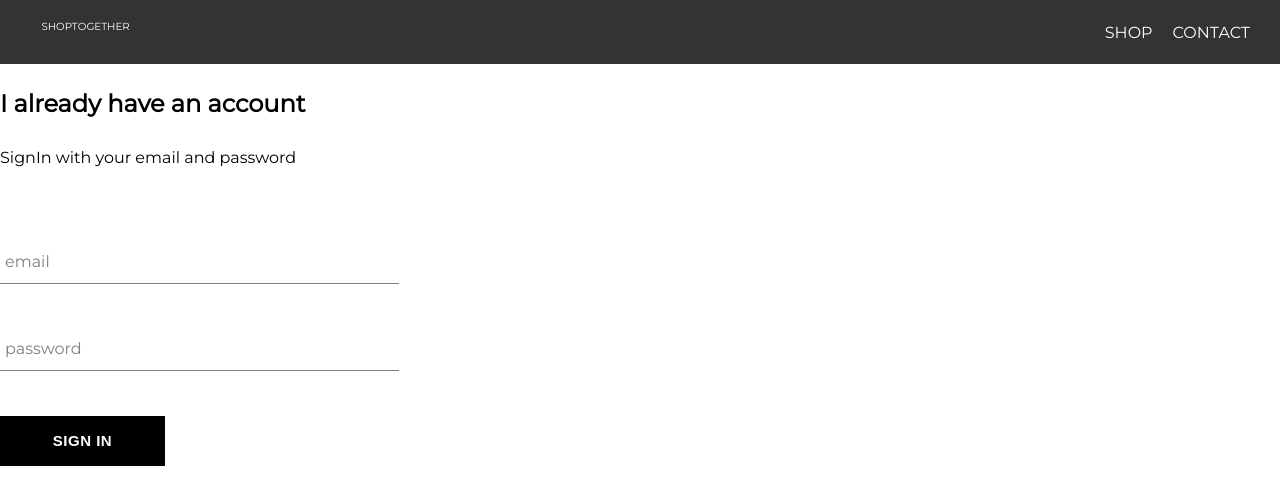
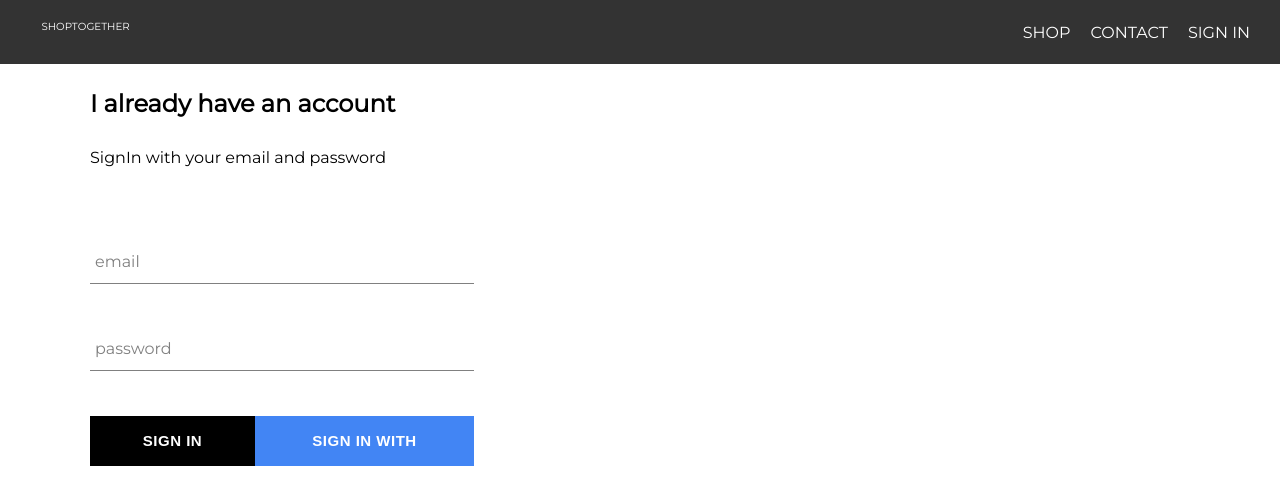
Before and after one commit to AbhishekKumar-official/shop-together, a React (Create React App) app: page /signin in a window 1280 px wide. Shown: the top 504 px of the page. Built offline with nearby package versions, Linux system fonts and the light colour scheme; no server answers.

Commit message:
integrated Firabse and included Sign in with google and simple sign in form

```diff
--- a/package.json
+++ b/package.json
@@ -6,6 +6,7 @@
     "@testing-library/jest-dom": "^4.2.4",
     "@testing-library/react": "^9.5.0",
     "@testing-library/user-event": "^7.2.1",
+    "firebase": "^7.19.1",
     "node-sass": "^4.14.1",
     "react": "^16.13.1",
     "react-dom": "^16.13.1",
--- a/src/App.css
+++ b/src/App.css
@@ -2,6 +2,7 @@
 html {
   margin: 0;
   padding: 0;
+  box-sizing: border-box;
 }
 
 body {
--- a/src/App.js
+++ b/src/App.js
@@ -5,10 +5,32 @@
 import ShopPage from "./pages/shop/shop.component";
 import Header from "./components/header/header.component";
 import SignInAndSignUp from "./pages/sign-in-and-sign-up/sign-in-and-sign-up.component";
-function App() {
+import { auth } from "./firebase/firebase.utils";
+class App extends React.Component {
+  constructor(props) {
+    super(props);
+
+    this.state = {
+      currentUser: null,
+    };
+  }
+
+  unscbscribeFromAuth = null;
+  // whenever the component mounts user obj of auth library gives us the state of user i.e loggedin or logged out.
+  componentDidMount() {
+    this.unscbscribeFromAuth = auth.onAuthStateChanged((user) => {
+      this.setState({ currentUser: user });
+      console.log(user);
+    });
+  }
+
+  componentWillUnmount() {
+    this.unscbscribeFromAuth();
+  }
+  render() {
     return (
       <div>
-      <Header />
+        <Header currentUser={this.state.currentUser} />
         <Switch>
           <Route exact path="/" component={HomePage}></Route>
           <Route path="/shop" component={ShopPage}></Route>
@@ -17,5 +39,6 @@
       </div>
     );
   }
+}
 
 export default App;
--- a/src/components/custom-button/custom-button.component.jsx
+++ b/src/components/custom-button/custom-button.component.jsx
@@ -1,8 +1,11 @@
 import React from "react";
 import "./custom-button.styles.scss";
 
-const CustomButton = ({ children, ...otherProps }) => (
-  <button className="custom-button" {...otherProps}>
+const CustomButton = ({ children, isGoogleSignIn, ...otherProps }) => (
+  <button
+    className={`${isGoogleSignIn ? "google-sign-in" : ""} custom-button`}
+    {...otherProps}
+  >
     {children}
   </button>
 );
--- a/src/components/custom-button/custom-button.styles.scss
+++ b/src/components/custom-button/custom-button.styles.scss
@@ -18,4 +18,13 @@
     color: black;
     border: 1px solid black;
   }
+  &.google-sign-in{
+    background-color: #4285f4;
+    color: #fff;
+
+    &:hover{
+      background-color: #357ae8;
+      border: none;
+    }
+  }
 }
--- a/src/components/header/header.component.jsx
+++ b/src/components/header/header.component.jsx
@@ -4,9 +4,10 @@
 import { Link } from "react-router-dom";
 
 import { ReactComponent as Logo } from "../../assets/ST__logo.svg";
+import { auth } from "../../firebase/firebase.utils";
 import "./header.styles.scss";
 
-const Header = () => (
+const Header = ({ currentUser }) => (
   <div className="header">
     <Link className="logo-container" to="/">
       <Logo className="logo" />
@@ -19,6 +20,15 @@
       <Link className="option" to="/shop">
         CONTACT
       </Link>
+      {currentUser ? (
+        <Link className="option" onClick={() => auth.signOut()}>
+          SIGN OUT
+        </Link>
+      ) : (
+        <Link className="option" to="/signin">
+          SIGN IN
+        </Link>
+      )}
     </div>
   </div>
 );
--- a/src/components/sign-in/sign-in.component.jsx
+++ b/src/components/sign-in/sign-in.component.jsx
@@ -1,6 +1,7 @@
 import React from "react";
 import FormInput from "../../components/form-input/form-input.component";
 import CustomButton from "../custom-button/custom-button.component";
+import { SignInWithGoogle } from "../../firebase/firebase.utils";
 import "./sign-in.styles.scss";
 
 class SignIn extends React.Component {
@@ -48,7 +49,12 @@
             required
           />
 
-          <CustomButton type="submit">Sign In</CustomButton>
+          <div className="buttons">
+            <CustomButton type="submit">Sign In</CustomButton>
+            <CustomButton onClick={SignInWithGoogle} isGoogleSignIn>
+              Sign In With Google
+            </CustomButton>
+          </div>
         </form>
       </div>
     );
--- a/src/components/sign-in/sign-in.styles.scss
+++ b/src/components/sign-in/sign-in.styles.scss
@@ -2,8 +2,12 @@
   width: 30vw;
   display: flex;
   flex-direction: column;
-
+  margin-left: 90px;
   span {
     margin: 30px 0;
   }
+  .buttons {
+    display: flex;
+    justify-content: space-between;
+  }
 }
--- /dev/null
+++ b/src/firebase/firebase.utils.js
@@ -0,0 +1,27 @@
+import firebase from "firebase/app";
+import "firebase/firestore";
+import "firebase/auth";
+
+const config = {
+  apiKey: "AIzaSyDarQkl0_mWg27JLWtmOJfDZZHsSjCmfr0",
+  authDomain: "shop-together-v1.firebaseapp.com",
+  databaseURL: "https://shop-together-v1.firebaseio.com",
+  projectId: "shop-together-v1",
+  storageBucket: "shop-together-v1.appspot.com",
+  messagingSenderId: "429916709908",
+  appId: "1:429916709908:web:cfd3c0d379e0b469fef301",
+  measurementId: "G-YMP36JGCT5",
+};
+
+firebase.initializeApp(config);
+
+export const auth = firebase.auth();
+export const firestore = firebase.firestore();
+
+const provider = new firebase.auth.GoogleAuthProvider();
+
+// it will open google Select account page where we can select our google account as well as sign in..
+provider.setCustomParameters({ prompt: "select_account" });
+export const SignInWithGoogle = () => auth.signInWithPopup(provider);
+
+export default firebase;
```
Also changed, not shown: 1 other file (tests, documents, lock files or other folders). Lines whose indentation alone changed are shown as unchanged.
